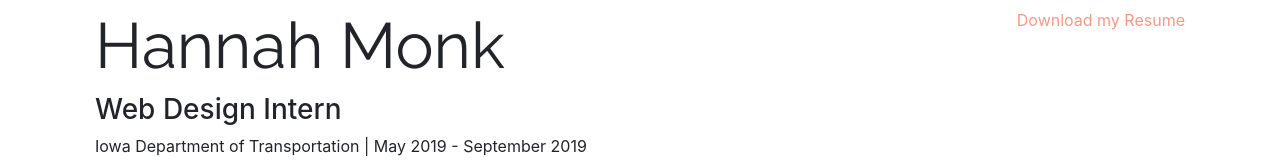
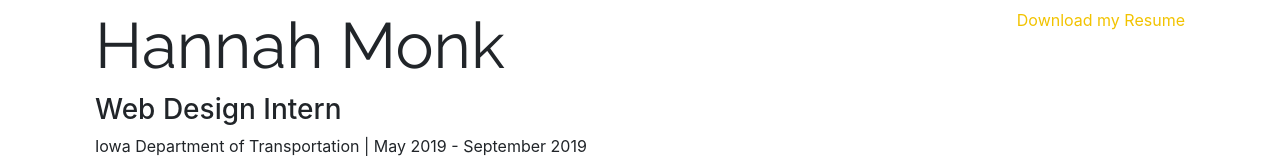
Before and after one commit to HannahMonkDOT/Dot_Intership, a plain HTML site: page index.html in a window 1280 px wide. Shown: the top 160 px of the page. Drawn offline with Linux system fonts and the light colour scheme.

Commit message:
Update index.html

```diff
--- a/index.html
+++ b/index.html
@@ -19,7 +19,7 @@
 			<h1 style="font-size: 400%">Hannah Monk</h1>
         </div>
         <div class="col-md-6 col-sm-3">
-          <p class="text-right"><a href="documents/Resume.pdf" target="_blank" style="color:#F99884">Download my Resume</a></p>
+          <p class="text-right"><a href="documents/Resume.pdf" target="_blank" style="color:#f2c300">Download my Resume</a></p>
         </div>
       </div>
       <div class="row">
```
